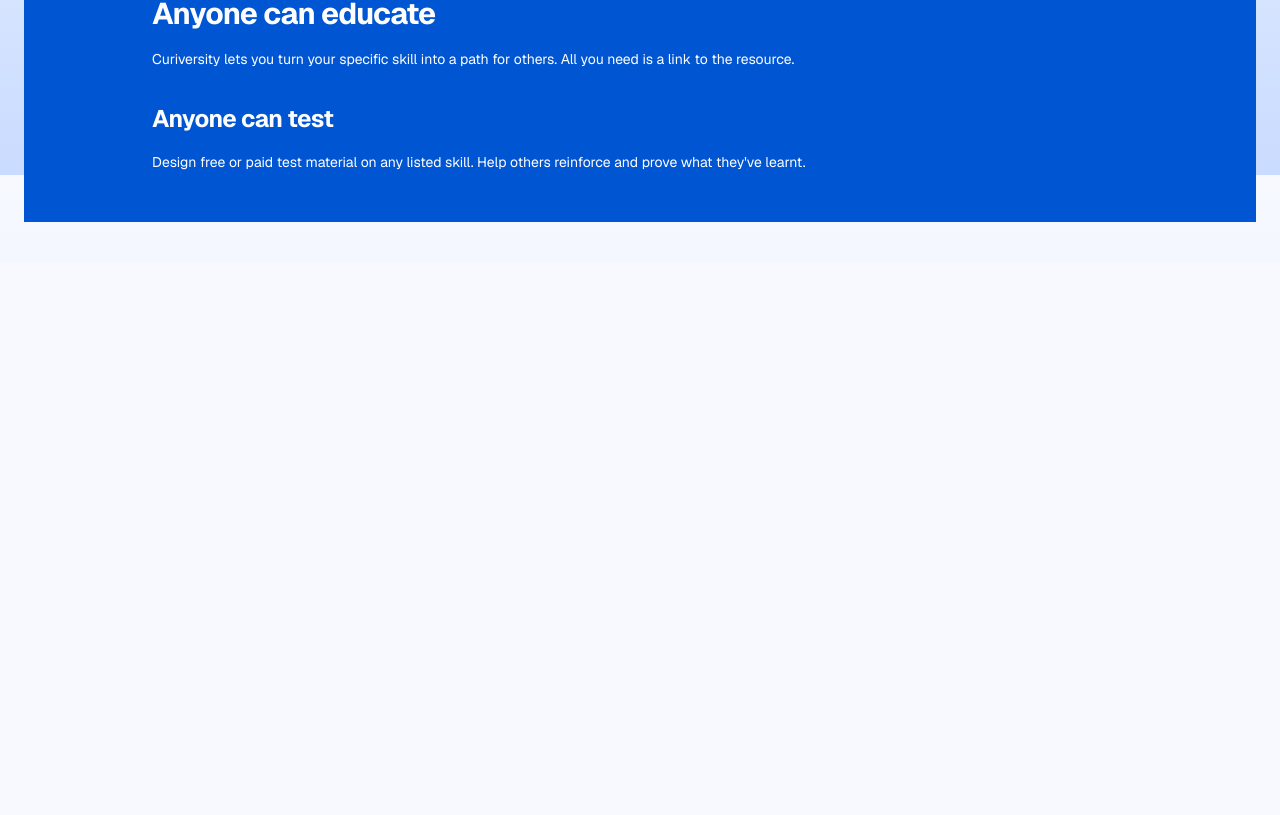
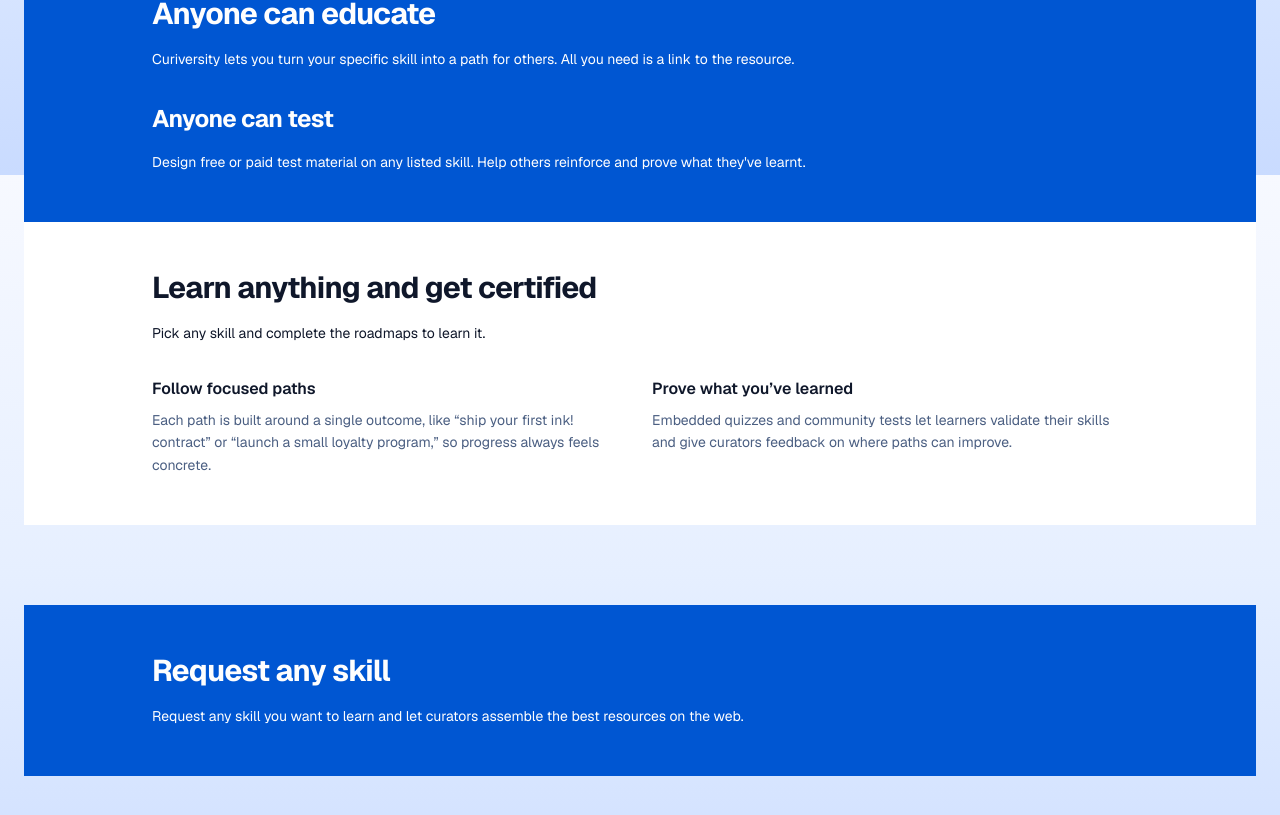
Before and after one commit to saheelwagh/polkasub0, a Next.js app in the folder frontend/: page /landingpage in a window 1280 px wide. Shown: the part 625-1440 px from the top of the page. Before the commit the page ends 887 px from the top, so only its background shows below. Built offline with nearby package versions, Linux system fonts and the light colour scheme.

Commit message:
halted progress. Pivoting to another idea

```diff
--- a/frontend/src/app/landingpage/page.tsx
+++ b/frontend/src/app/landingpage/page.tsx
@@ -121,6 +121,56 @@
           </p>
         </div>
       </section>
+            {/* How Learning Works */}
+      <section
+        id="how-learning-works"
+        className="bg-card text-foreground"
+      >
+        <div className="mx-auto max-w-5xl px-6 py-12">
+          <h2 className="text-2xl font-bold tracking-tight sm:text-3xl">
+           Learn anything and get certified
+          </h2>
+          <p className="mt-4 max-w-2xl text-sm leading-relaxed">
+            Pick any skill and complete the roadmaps to learn it.
+          </p>
+
+          <div className="mt-8 grid gap-6 md:grid-cols-2">
+            <div>
+              <h3 className="text-base font-semibold">
+                Follow focused paths
+              </h3>
+              <p className="mt-2 text-sm leading-relaxed text-muted-foreground">
+                Each path is built around a single outcome, like “ship your first ink! contract” or
+                “launch a small loyalty program,” so progress always feels concrete.
+              </p>
+            </div>
+
+            <div>
+              <h3 className="text-base font-semibold">
+                Prove what you’ve learned
+              </h3>
+              <p className="mt-2 text-sm leading-relaxed text-muted-foreground">
+                Embedded quizzes and community tests let learners validate their skills and give
+                curators feedback on where paths can improve.
+              </p>
+            </div>
+          </div>
+        </div>
+      </section>
+        {/* How request Works */}
+      <section
+        id="how-request-works"
+        className="mt-20 bg-primary text-primary-foreground"
+      >
+        <div className="mx-auto max-w-5xl px-6 py-12">
+          <h2 className="text-2xl font-bold tracking-tight sm:text-3xl">
+            Request any skill
+          </h2>
+          <p className="mt-4 max-w-2xl text-sm leading-relaxed">
+            Request any skill you want to learn and let curators assemble the best resources on the web.
+          </p>
+        </div>
+      </section>
     </main>
   )
 }
```
Also changed, not shown: 1 other file (tests, documents, lock files or other folders).
